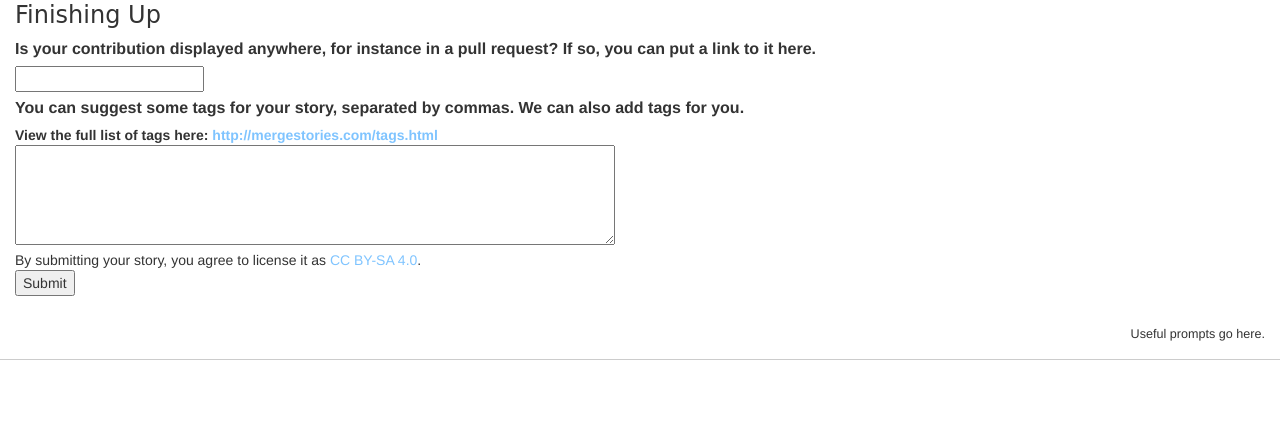
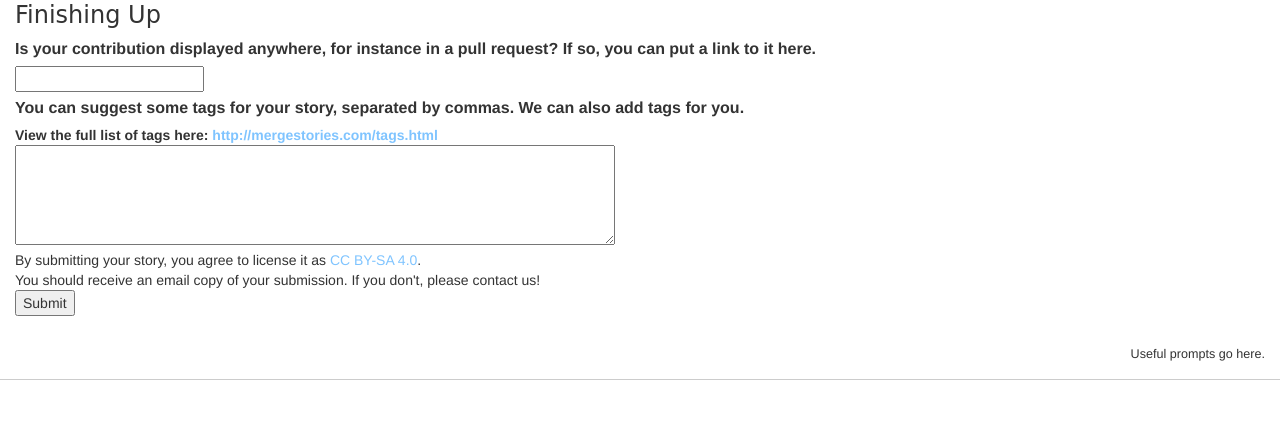
Before and after one commit to openhatch/oh-contribution-stories, a Python web app: template themes/pelican-elegant/templates/submit.html in a window 1280 px wide. Shown: the part 1497-1921 px from the top of the page. Before the commit the page ends 1857 px from the top, so only its background shows below. Run offline with Jinja, Linux system fonts and the light colour scheme; the template is opened without the code that fills it, so the values that code supplies are empty; some libraries are stand-ins or nearby versions; some web fonts are replaced.

Commit message:
Switch forms from google to custom

```diff
--- a/themes/pelican-elegant/templates/submit.html
+++ b/themes/pelican-elegant/templates/submit.html
@@ -55,8 +55,7 @@ window.onload = (function() {
                     <p>Please try to give as much detail as you can. Questions marked with an asterisk are required.</p>
 
 <div class="ss-form">
-<iframe name="iframe_lfyrwwrj" id="iframe_lfyrwwrj" style="display:none;" onload="if(typeof sent_lfyrwwrj!='undefined'){window.location='http://mergestories.com/pages/submitted.html';}"></iframe>
-<form action="https://docs.google.com/forms/d/1RmsXfbOFtPNJ5_LwfS3NcYhFOtq2fseRwef_R222oxM/formResponse"  method="POST" id="ss-form" target="iframe_lfyrwwrj" onsubmit="sent_lfyrwwrj=true"><ol role="list" class="ss-question-list" style="padding-left: 0">
+<form action="http://linode.openhatch.org/~mergestories/oh-contribution-stories/email_sending_backend/"  method="POST" id="ss-form"><ol role="list" class="ss-question-list" style="padding-left: 0">
 
 <h3>The Basics</h3>
 
@@ -343,7 +342,8 @@ What did you need to already know to make your contribution, that someone new to
 <div class="required-message">This is a required question</div>
 </div></div></div>
 
-By submitting your story, you agree to license it as <a href="https://creativecommons.org/licenses/by-sa/4.0/" target="_blank">CC BY-SA 4.0</a>.
+By submitting your story, you agree to license it as <a href="https://creativecommons.org/licenses/by-sa/4.0/" target="_blank">CC BY-SA 4.0</a>.<br />
+You should receive an email copy of your submission.  If you don't, please contact us!<br />
 
 <input type="hidden" name="draftResponse" value="[,,&quot;-6022307322665735255&quot;]">
 <input type="hidden" name="pageHistory" value="0">
```
